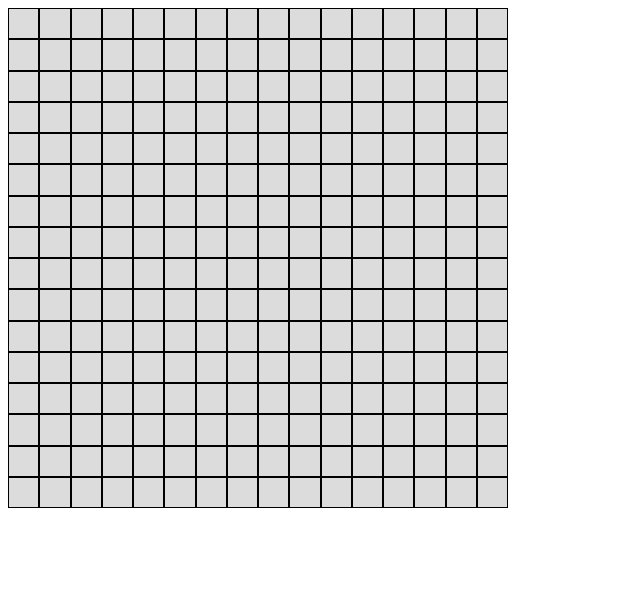
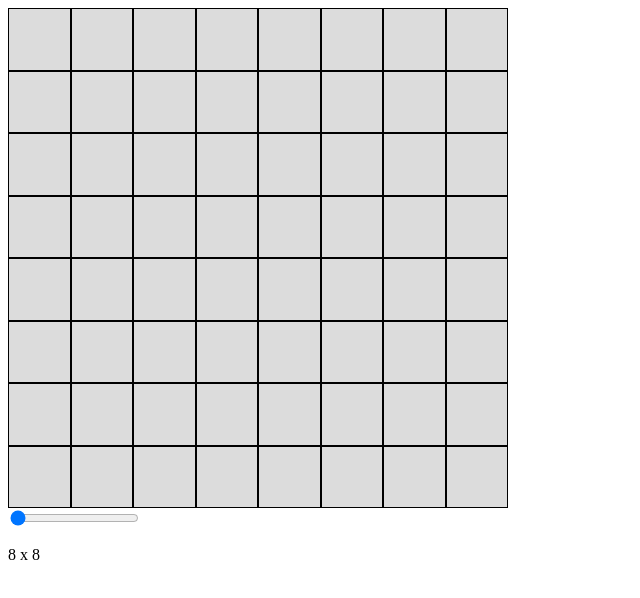
Before and after one commit to pvdevs/etch-a-sketch, a plain HTML site: page index.html in a window 1280 px wide. Shown: the whole page, without its empty margins (0-640 px from the left). Drawn offline with Linux system fonts and the light colour scheme.

Commit message:
add range bar to define grid

```diff
--- a/index.html
+++ b/index.html
@@ -12,6 +12,11 @@
     <div class="main">
     <div class="container">
     </div>
+
+    <div class="set-grid">
+        <input type="range" name="range" id="range" min="8" value="8" max="64" step="2">
+        <p class="range-value">8x8</p>
+    </div>
 </div>
 
 </body>
--- a/script.js
+++ b/script.js
@@ -1,18 +1,47 @@
 const container = document.querySelector('.container');
-//const grid = document.querySelectorAll('.pixel');
-//const row = document.querySelectorAll('.gridRow');
+const rangeValue = document.querySelector('.range-value');
+const rangeInput = document.querySelector('#range');
 
+let mouseDown = false;
+let rangeClick = false;
 
-let mouseDown = false
+function paintGrid(pixel) {
+    // This event is used to prevent users from dragging the grid when painting, in some tests it led to undesired behavior
+    pixel.addEventListener('dragstart', (event) => {
+        event.preventDefault();
+    });
 
-function defineGrid(num) {
+    pixel.addEventListener('mousedown', () => {
+        mouseDown = true;
+        pixel.classList.add('pixelFill');
+    });
+
+    // This event is used to keep painting when users keep pressing the click while pass through different pixels
+    pixel.addEventListener('mouseover', () => {
+        if (mouseDown) {
+            pixel.classList.add('pixelFill');
+        }
+    });
+
+    document.addEventListener('mouseup', () => {
+        mouseDown = false;
+    });
+}
+
+function setGrid(num) {
+
+    // This loop creates the rows
     for(i = 0; i < num; i++) {
         const gridRow = document.createElement('div');
         gridRow.classList.add('gridRow');
         gridRow.id = `gridRow-${i}`;
         container.appendChild(gridRow);
     }
+
+    // This loop select the rows to fill
     for (let i = 0; i < num; i++) {
+
+        // This loop fills the selected row with the right amount of pixels
         for(let i = 0; i < num; i++) {
             const pixel = document.createElement('div');
             const currentRow = document.getElementById(`gridRow-${i}`);
@@ -20,29 +49,26 @@ function defineGrid(num) {
             pixel.classList.add('pixel');
             currentRow.appendChild(pixel);
 
-            pixel.addEventListener('dragstart', (event) => {
-                event.preventDefault(); // Prevent default drag behavior
-            });
-
-            pixel.addEventListener('mousedown', () => {
-                mouseDown = true;
-                pixel.classList.add('pixelFill');
-            });
-
-            pixel.addEventListener('mouseover', () => {
-                if (mouseDown) {
-                    pixel.classList.add('pixelFill');
-                }
-            });
-
+            paintGrid(pixel);
         }
     }
+}
 
+function setGridRange() {
+    rangeValue.textContent = `${rangeInput.value} x ${rangeInput.value}`;
 
-    document.addEventListener('mouseup', () => {
-        mouseDown = false;
+    rangeInput.addEventListener('input', (e) => {
+        rangeValue.textContent = `${e.target.value} x ${e.target.value}`;
+
+    })
+    rangeInput.addEventListener('mouseup', () => {
+        container.replaceChildren();
+        setGrid(rangeInput.value)
     });
+
+    console.log(rangeInput.value);
+    return rangeInput.value;
 }
 
 
-defineGrid(16);
+setGrid(setGridRange());
```
